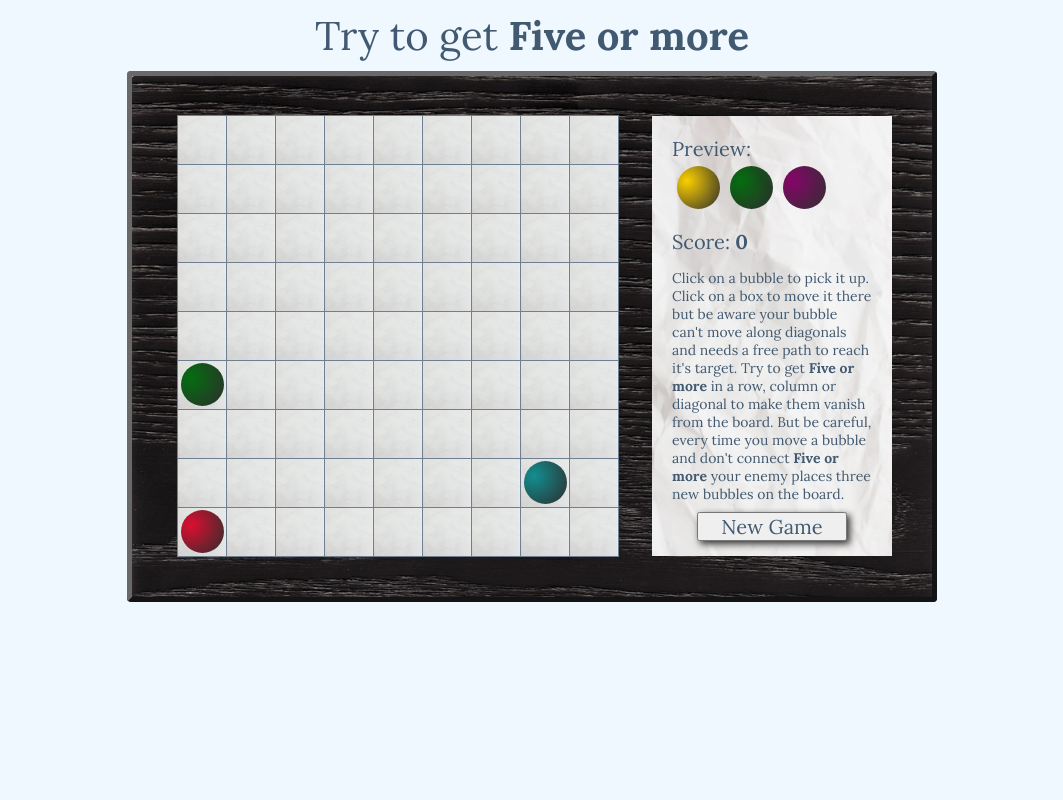
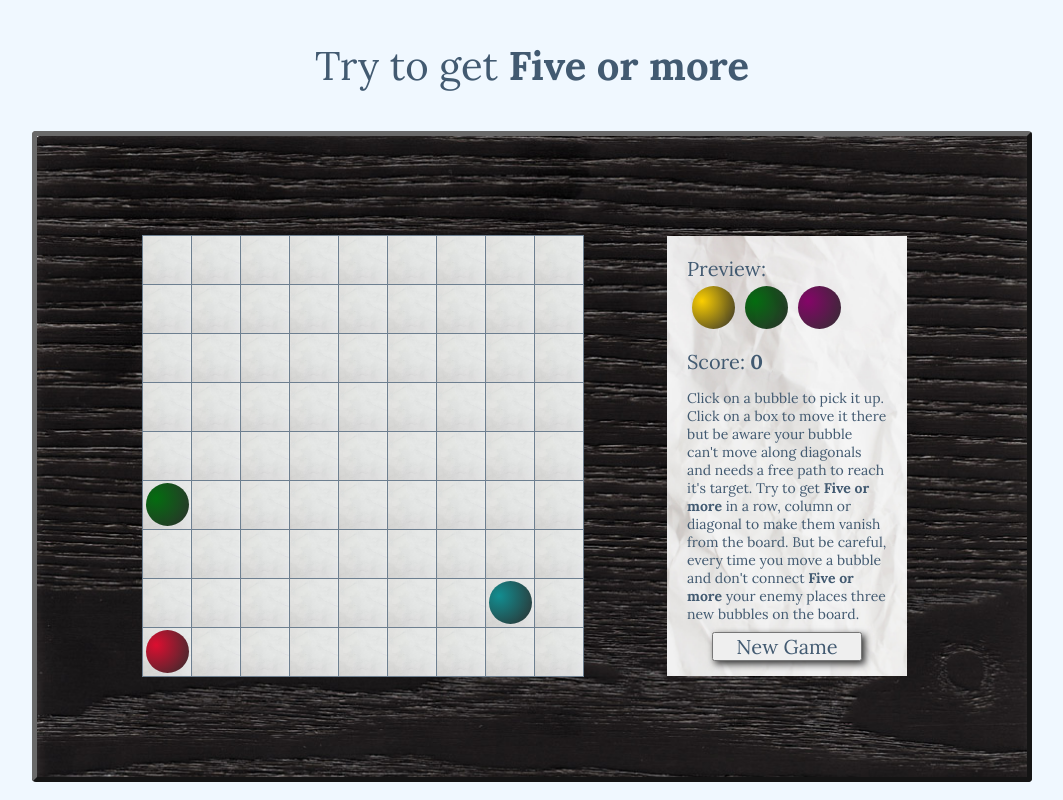
Before and after one commit to junedev/Five_or_more, a PHP site: page / in a window 1280 px wide. Shown: the whole page, without its empty margins (108-1171 px from the left). Run offline with PHP 8.4, Linux system fonts and the light colour scheme.

Commit message:
Minor corrections on styling

```diff
--- a/style.css
+++ b/style.css
@@ -15,7 +15,7 @@ body {
 }
 
 h1 {
-	margin: 10px 0;
+	margin: 40px 0;
 	font-weight: 100;
 }
 
@@ -24,9 +24,9 @@ strong, #score {
 }
 
 #outerContainer {
-	width: 720px;
+	width: 820px;
 	margin: 0 auto;
-	padding: 40px 40px 10px 40px;
+	padding: 100px 120px 70px 50px;
 	background-color: beige;
 	border: outset;
 	border-width: 5px;
```
